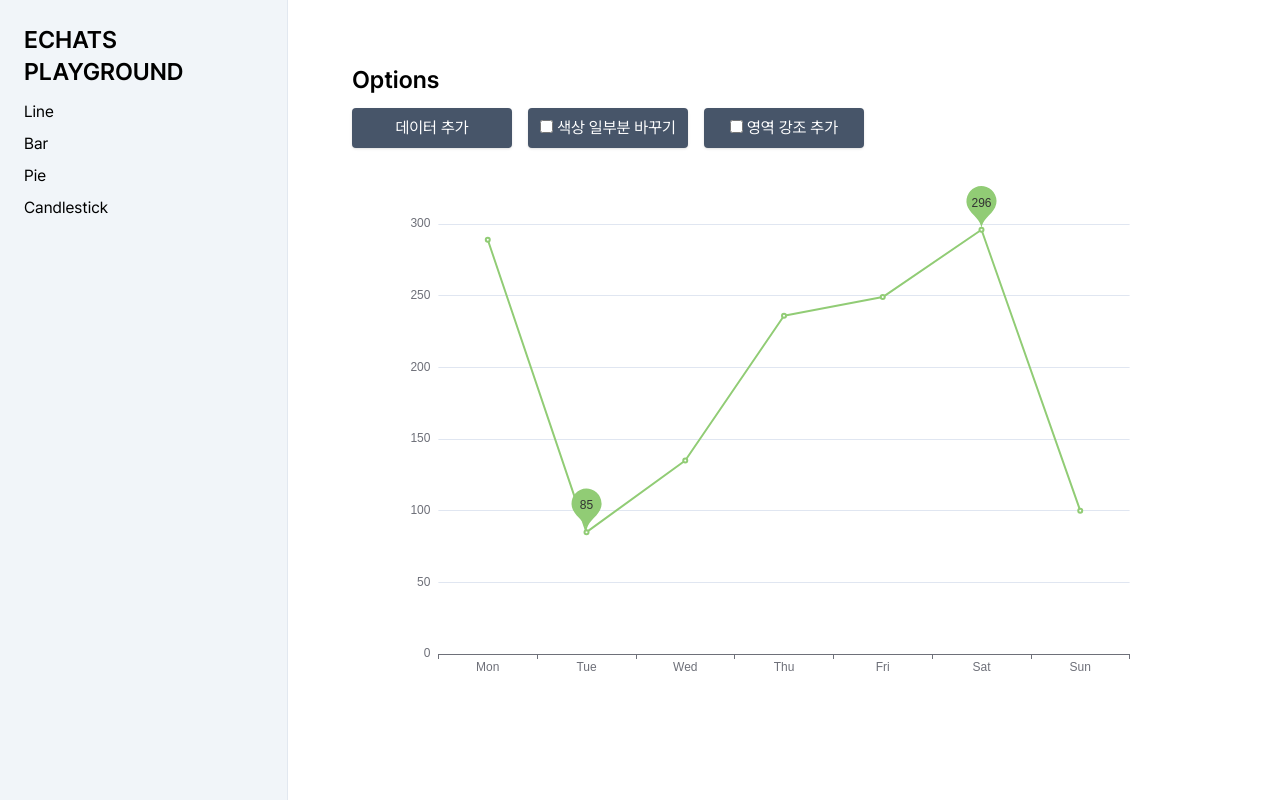
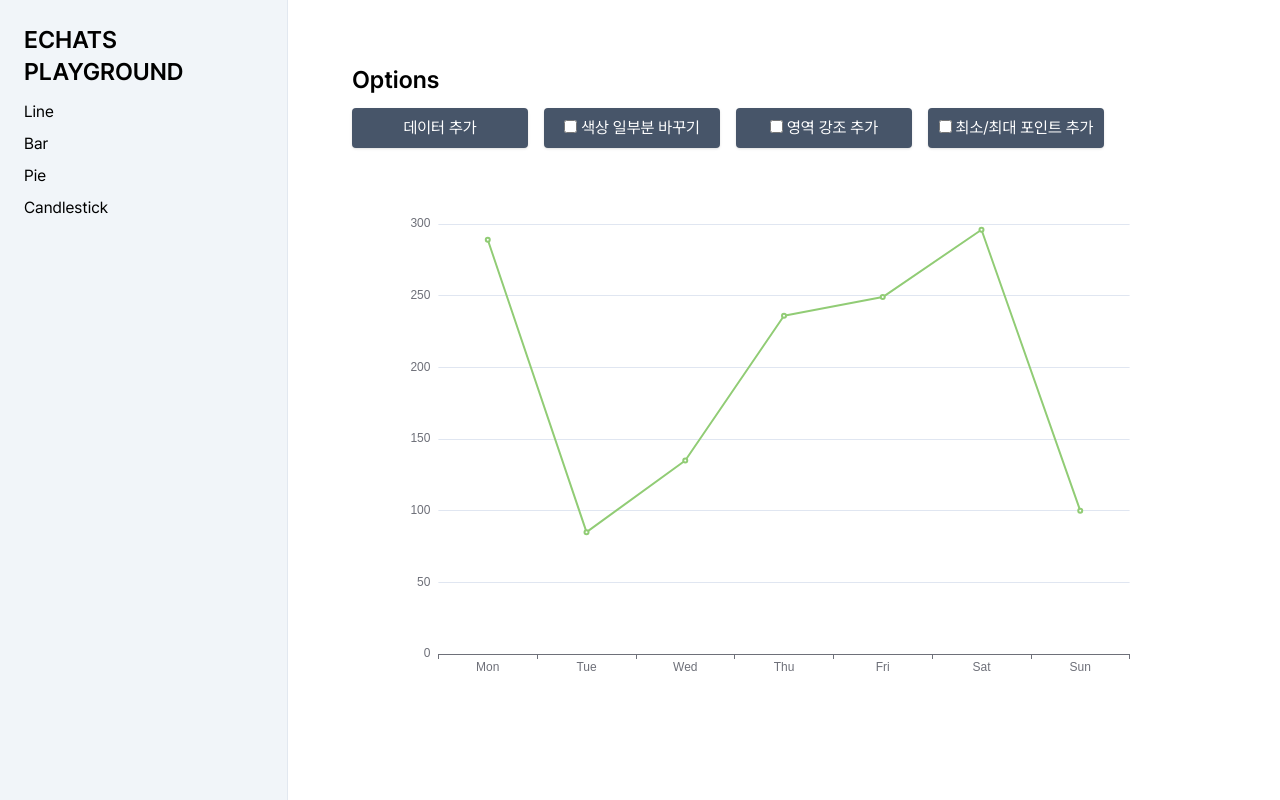
Before and after one commit to PerlPark/echart-playground, a Next.js app: page / in a window 1280 px wide. Built offline with nearby package versions, Linux system fonts and the light colour scheme.

Commit message:
feat: 라인 차트 최소/최대 포인트 추가 기능

```diff
--- a/src/app/page.tsx
+++ b/src/app/page.tsx
@@ -7,16 +7,18 @@ function rand(min: number, max: number) {
   return Math.floor(Math.random() * (max - min + 1)) + min;
 }
 
-function createData() {
+function createData(hasMinMax: boolean) {
   const newData = Array.from({ length: 7 }, () => rand(0, 300));
   return {
     data: newData,
     type: 'line',
     markPoint: {
-      data: [
-        { type: 'max', name: 'Max' },
-        { type: 'min', name: 'Min' },
-      ],
+      data: hasMinMax
+        ? [
+            { type: 'max', name: 'Max' },
+            { type: 'min', name: 'Min' },
+          ]
+        : [],
     },
   };
 }
@@ -24,16 +26,17 @@ function createData() {
 export default function Home() {
   const [visualMap, setVisualMap] = useState(false);
   const [markArea, setMarkArea] = useState(false);
-  const [dummyData, setDummyData] = useState([createData()]);
+  const [minMax, setMinMax] = useState(false);
+  const [dummyData, setDummyData] = useState([createData(false)]);
 
   const addData = () => {
-    setDummyData((v) => [...v, createData()]);
+    setDummyData((v) => [...v, createData(minMax)]);
   };
 
   return (
     <div className="w-full h-full">
       <h2 className=" text-2xl font-semibold mb-3">Options</h2>
-      <ul className="flex gap-4 [&_button]:w-40 mb-4">
+      <ul className="flex gap-4 [&_button]:w-44 mb-4">
         <li>
           <button
             type="button"
@@ -65,6 +68,17 @@ export default function Home() {
             <input type="checkbox" checked={markArea} /> 영역 강조 추가
           </button>
         </li>
+        <li>
+          <button
+            type="button"
+            onClick={() => {
+              setMinMax((v) => !v);
+            }}
+            className="bg-slate-600 text-white h-10 shadow rounded"
+          >
+            <input type="checkbox" checked={minMax} /> 최소/최대 포인트 추가
+          </button>
+        </li>
       </ul>
       <LineChart data={dummyData} visualMap={visualMap} markArea={markArea} />
     </div>
```
